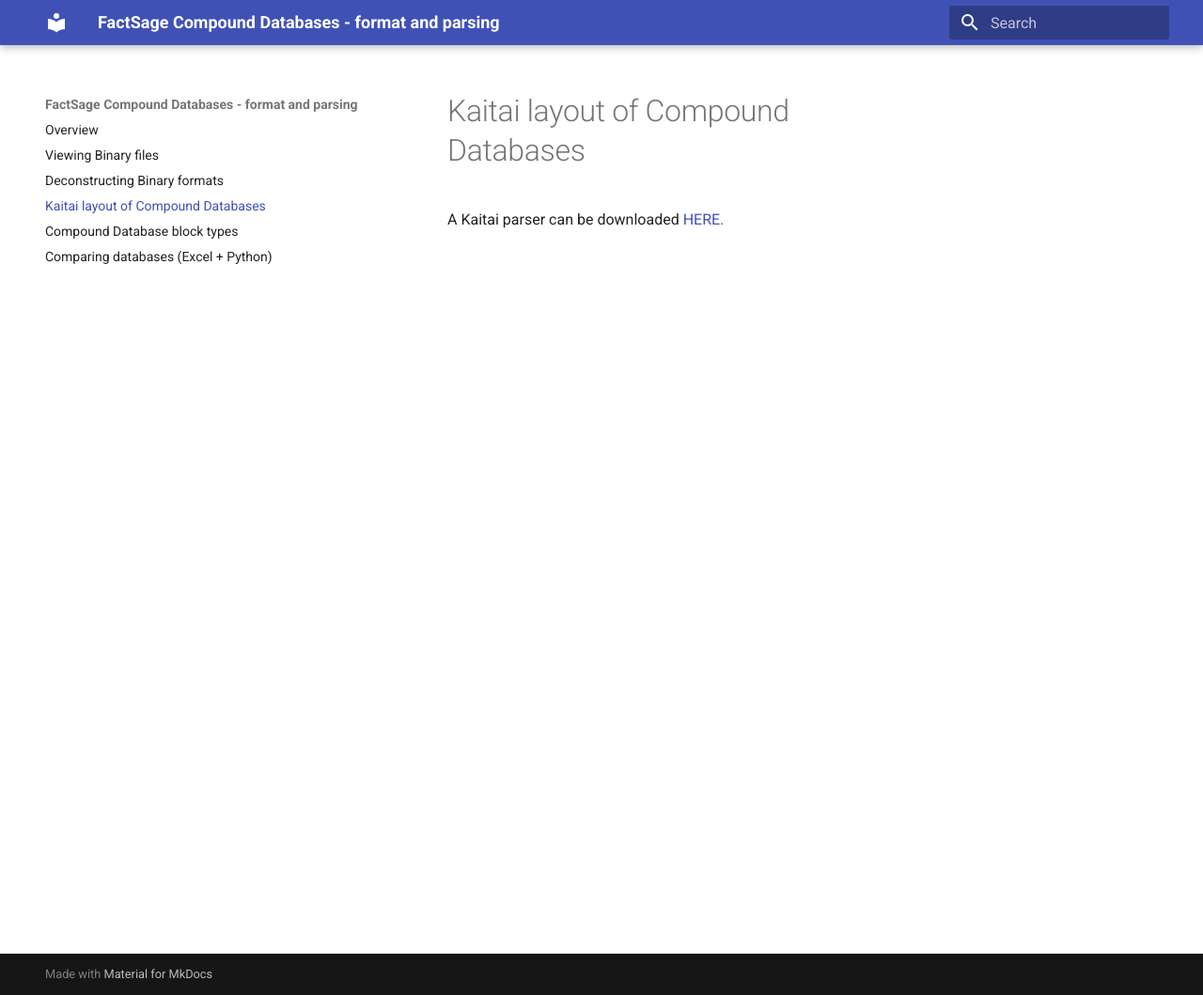
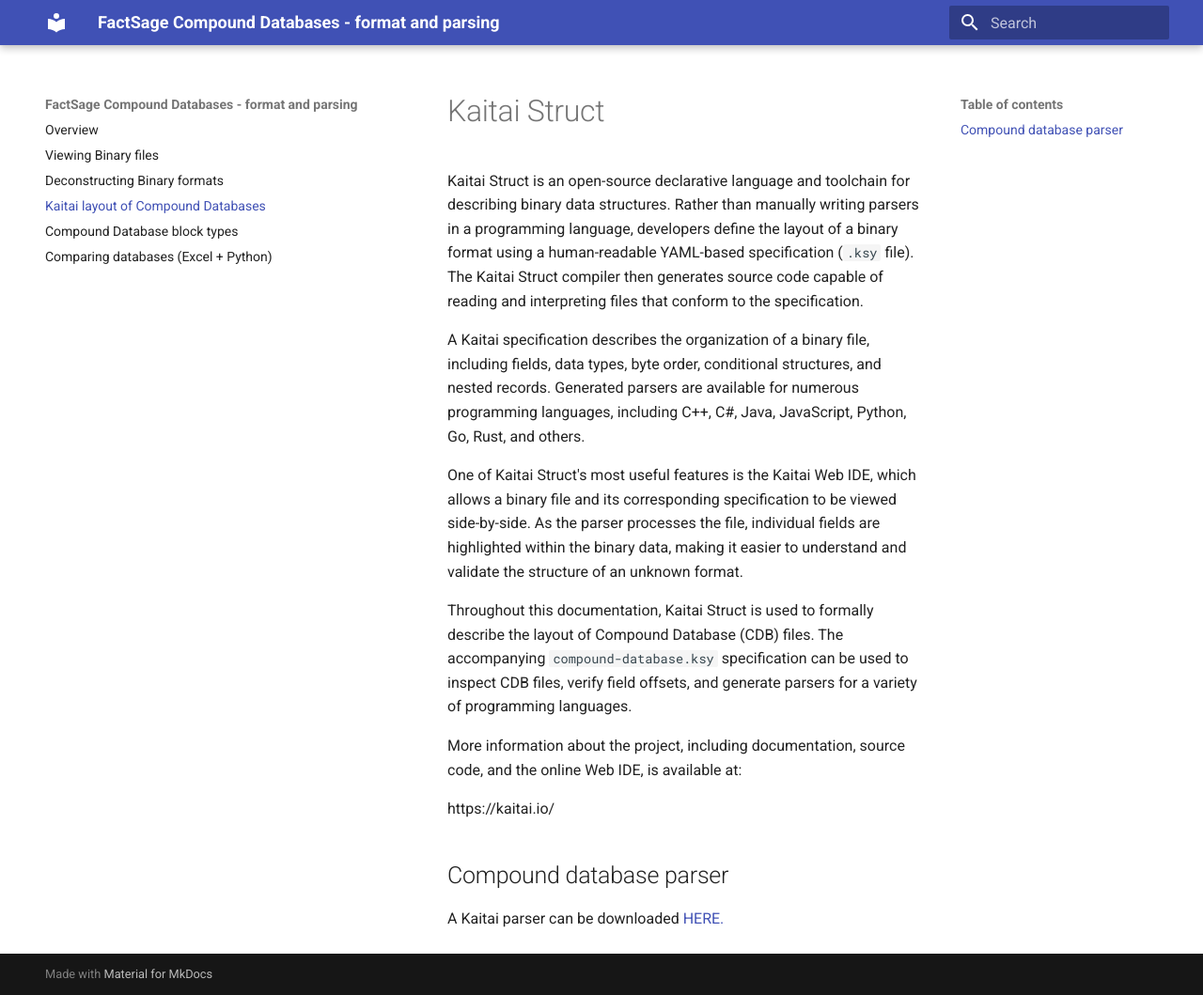
Before and after one commit to evnekdev/factsage-compound-docs, an MkDocs documentation site: the page built from docs/kaitai.md, in a window 1280 px wide and 1059 px high. Shown: the whole window at 94% size. Built offline with MkDocs 1.6.1 and Material for MkDocs 9.7.7, drawn with Linux system fonts in a browser that asks for light colours.

Commit message:
added kaitai description

```diff
--- a/docs/kaitai.md
+++ b/docs/kaitai.md
@@ -1,3 +1,17 @@
-# Kaitai layout of Compound Databases
+# Kaitai Struct
+
+Kaitai Struct is an open-source declarative language and toolchain for describing binary data structures. Rather than manually writing parsers in a programming language, developers define the layout of a binary format using a human-readable YAML-based specification (`.ksy` file). The Kaitai Struct compiler then generates source code capable of reading and interpreting files that conform to the specification.
+
+A Kaitai specification describes the organization of a binary file, including fields, data types, byte order, conditional structures, and nested records. Generated parsers are available for numerous programming languages, including C++, C#, Java, JavaScript, Python, Go, Rust, and others.
+
+One of Kaitai Struct's most useful features is the Kaitai Web IDE, which allows a binary file and its corresponding specification to be viewed side-by-side. As the parser processes the file, individual fields are highlighted within the binary data, making it easier to understand and validate the structure of an unknown format.
+
+Throughout this documentation, Kaitai Struct is used to formally describe the layout of Compound Database (CDB) files. The accompanying `compound-database.ksy` specification can be used to inspect CDB files, verify field offsets, and generate parsers for a variety of programming languages.
+
+More information about the project, including documentation, source code, and the online Web IDE, is available at:
+
+https://kaitai.io/
+
+## Compound database parser
 
 A Kaitai parser can be downloaded [HERE.](downloads/compound-database.ksy)
```
Also changed, not shown: docs/binary-viewing.md (+1 -1 lines).
